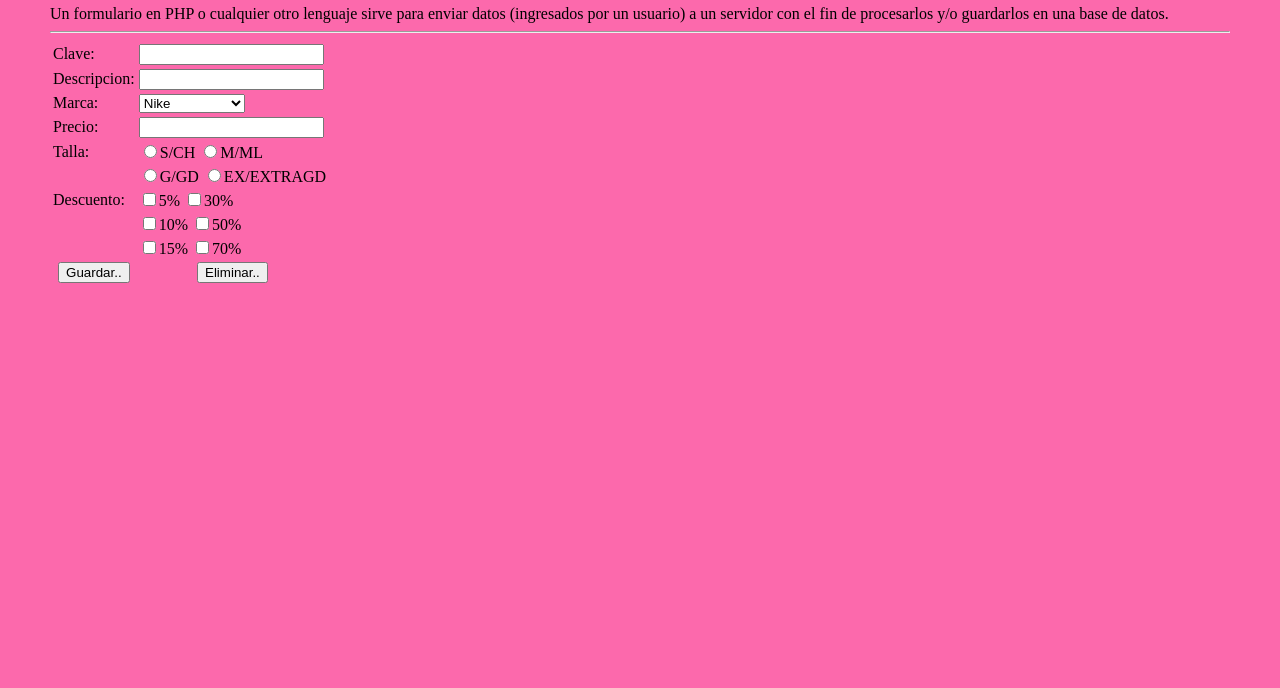
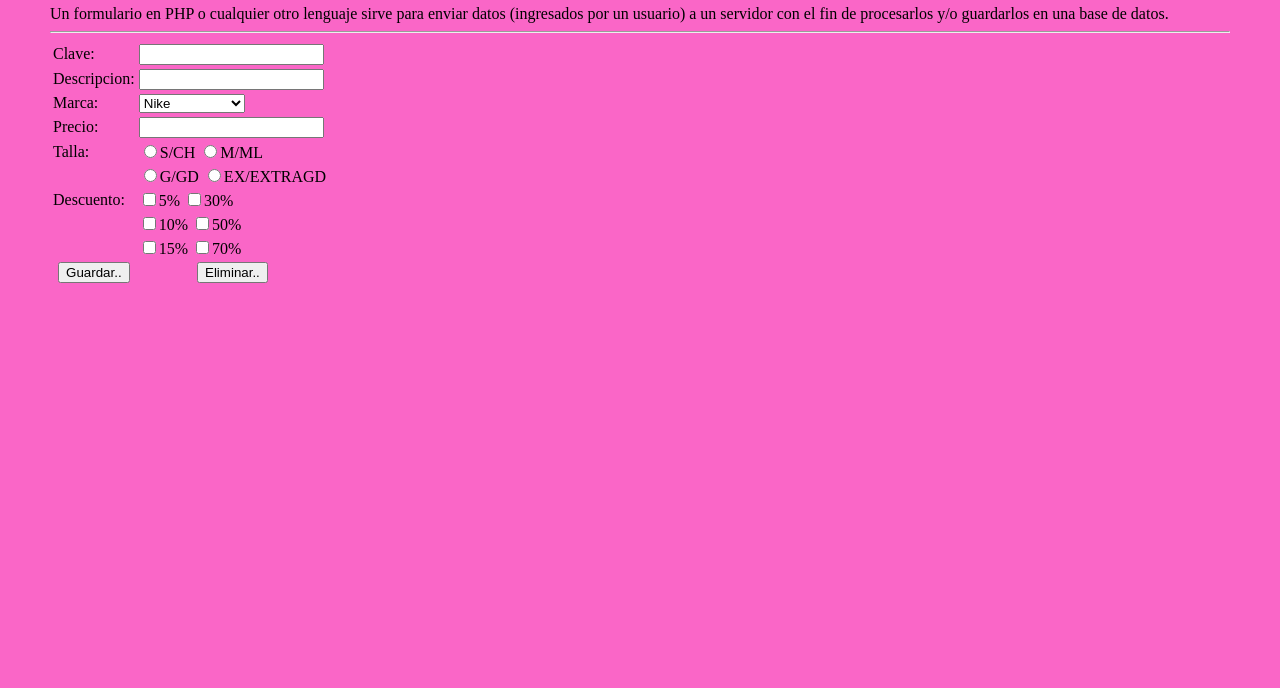
Before and after one commit to LuisJavier11/indexphp, a plain HTML site: page index.html in a window 1280 px wide. Shown: the part 112-800 px from the top of the page. Drawn offline with Linux system fonts and the light colour scheme.

Commit message:
Update index.html

```diff
--- a/index.html
+++ b/index.html
@@ -4,7 +4,7 @@
     <title>Formulario en PHP</title>
     <style>
         body {
-            background-color: #fc69ac;
+            background-color: #FA66C7;
             color: #000000;
             margin-left: 50px;
             margin-top: 70px;
```
